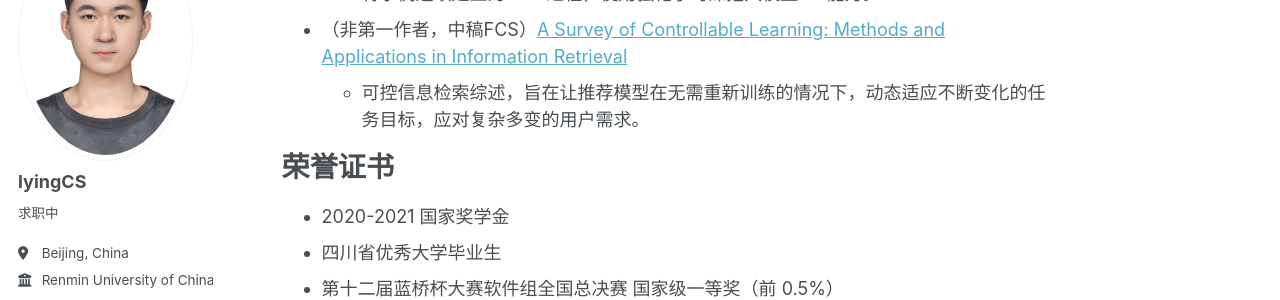
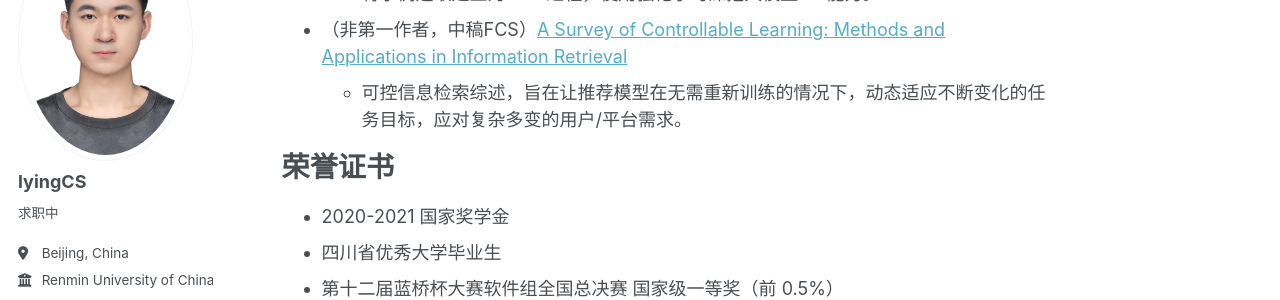
Before and after one commit to lyingCS/lyingCS.github.io, a Jekyll site: the page built from _pages/about.md, in a window 1280 px wide and 900 px high, scrolled down 2689 px. Shown: the part 178-478 px from the top of the window. Built offline with Jekyll 4.4.1, drawn with Linux system fonts in a browser that asks for light colours; some web fonts are replaced.

Commit message:
Update about.md

```diff
--- a/_pages/about.md
+++ b/_pages/about.md
@@ -82,7 +82,7 @@ redirect_from:
   Reinforcement Learning Driven In-Context Learning
   + 将示例选取建立为MDP过程，使用强化学习深挖大模型ICL能力。
 + （非第一作者，中稿FCS）[A Survey of Controllable Learning: Methods and Applications in Information Retrieval](https://arxiv.org/abs/2407.06083)
-  + 可控信息检索综述，旨在让推荐模型在无需重新训练的情况下，动态适应不断变化的任务目标，应对复杂多变的用户需求。
+  + 可控信息检索综述，旨在让推荐模型在无需重新训练的情况下，动态适应不断变化的任务目标，应对复杂多变的用户/平台需求。
 
 荣誉证书
 ======
```
